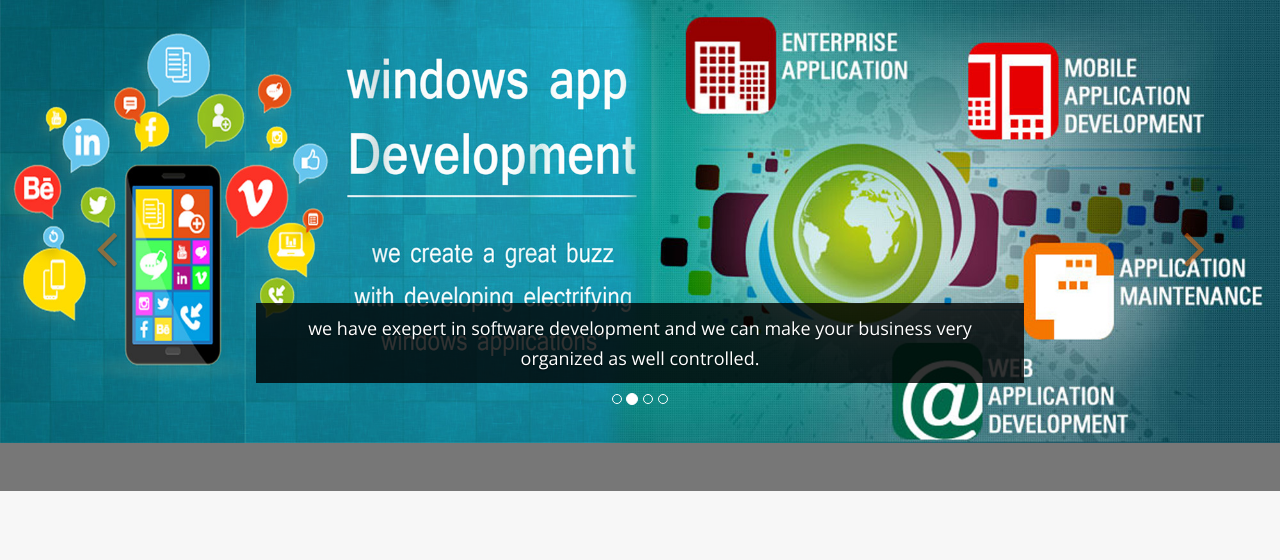
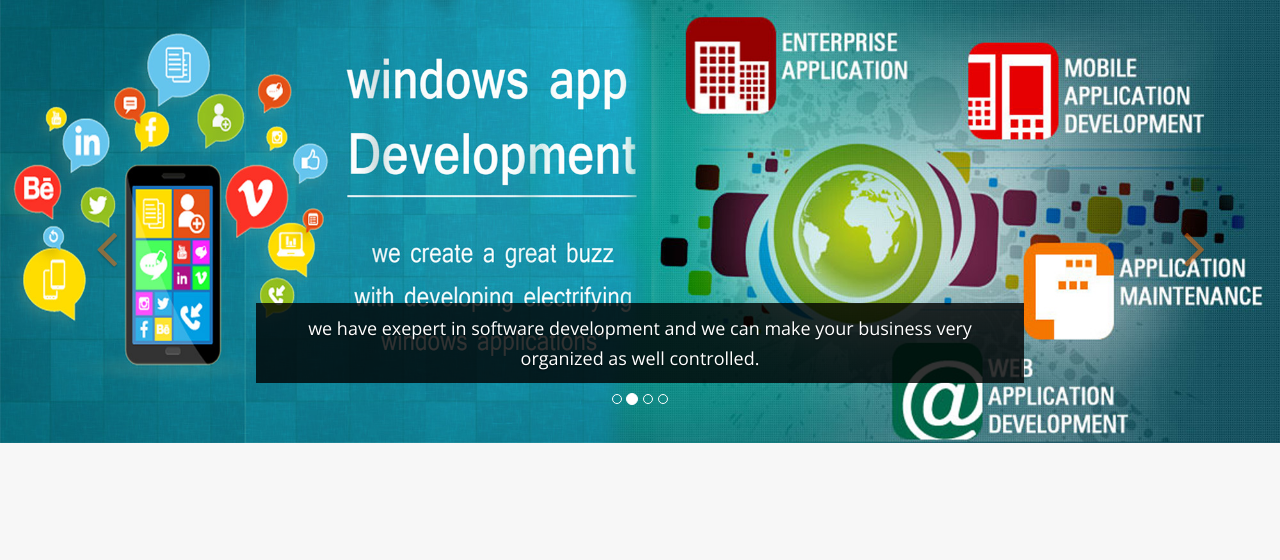
Before and after one commit to aberto20/egtecs.com, a plain HTML site: page index.html in a window 1280 px wide. Shown: the part 130-690 px from the top of the page. Drawn offline with nearby package versions, Linux system fonts and the light colour scheme; grey boxes are pictures that could not be loaded.

Commit message:
Update index.html

```diff
--- a/index.html
+++ b/index.html
@@ -186,13 +186,13 @@
 
     </div>
     <!--./ Main Slider End -->
-    <div id="welocme-note">
+   <!-- <div id="welocme-note">
 
         <div class="welcome-div">
           <span>  </span>
         </div>
 
-    </div>
+    </div>-->
     <!--./ Welcome Section End -->
     <!--<section id="home-service" style="margin-top:20px;">
         <div class="container">
```
